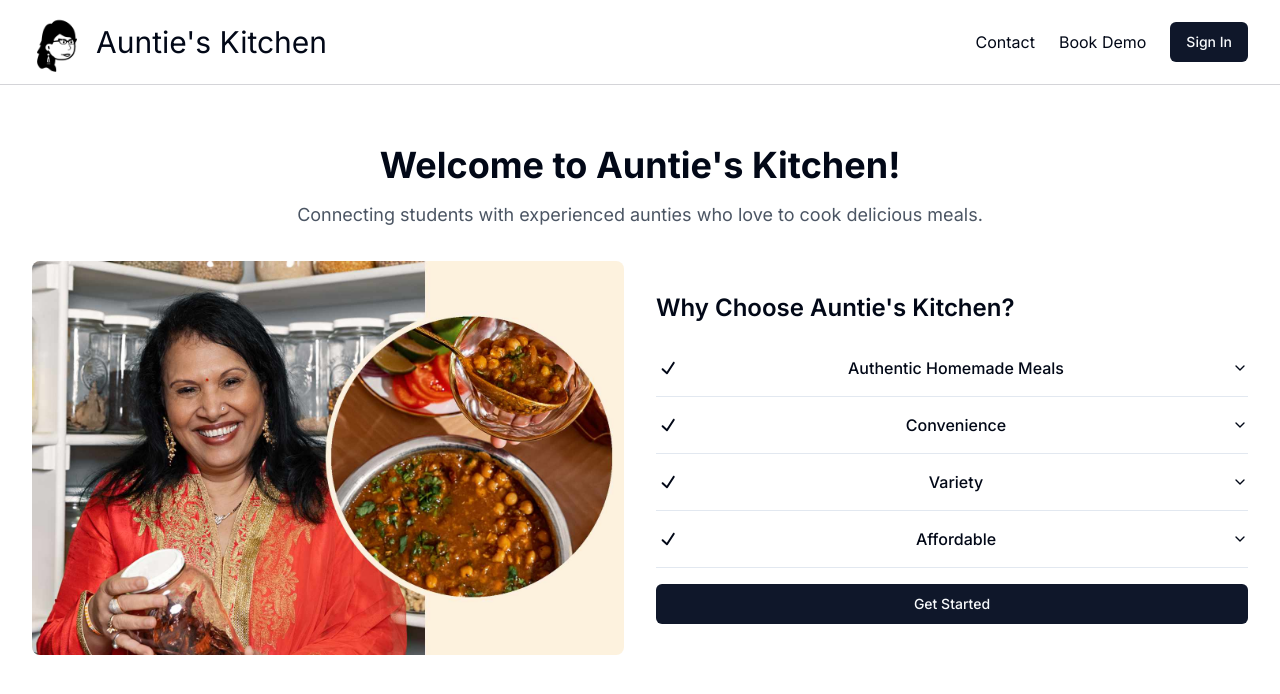
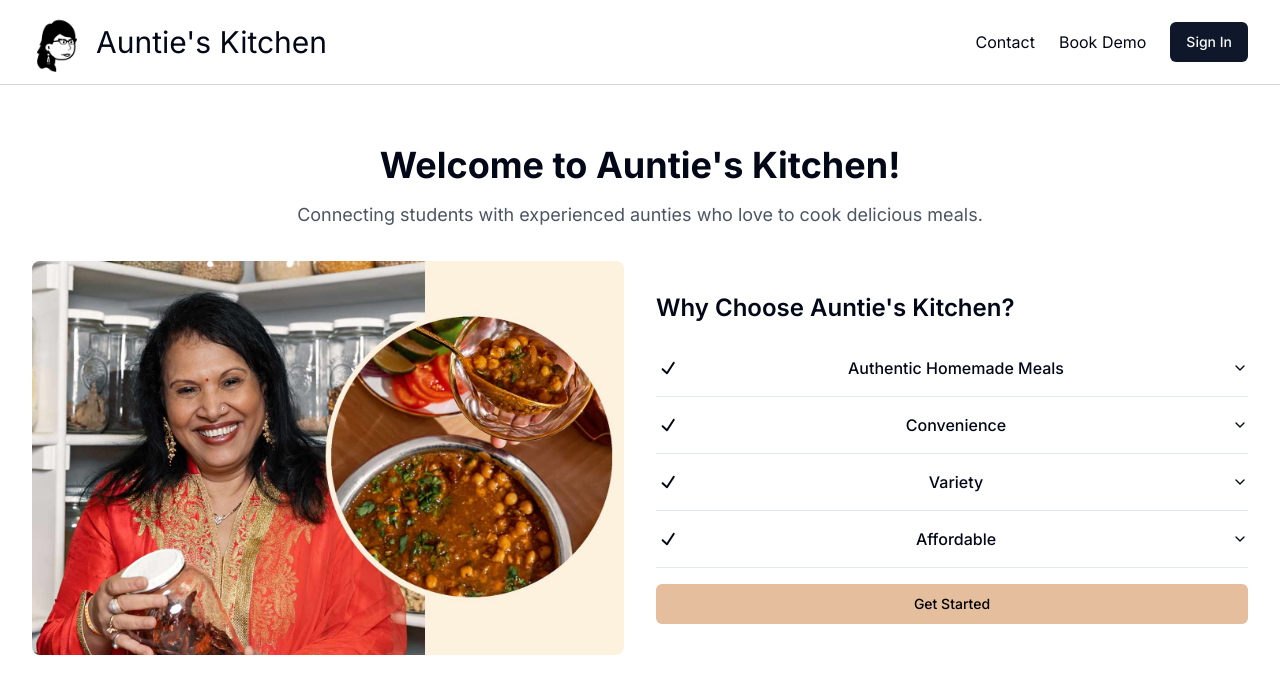
Before and after one commit to ryanchansf/aunties-kitchen, a Next.js app: page / in a window 1280 px wide. Shown: the top 694 px of the page. Built offline with nearby package versions, Linux system fonts and the light colour scheme; no server answers.

Commit message:
minor styling

```diff
--- a/src/app/api/meal/route.ts
+++ b/src/app/api/meal/route.ts
@@ -9,10 +9,20 @@ export async function POST(req: Request) {
       await req.json();
 
     const studentIds: string[] = [];
-    console.log( name, description, school, meetTime, capacity, price );
+    const count = 0;
+    console.log(name, description, school, meetTime, capacity, price, count);
 
     await connectDB();
-    await Meal.create({ name, description, school, meetTime, studentIds, capacity, price});
+    await Meal.create({
+      name,
+      description,
+      school,
+      meetTime,
+      studentIds,
+      capacity,
+      price,
+      count,
+    });
 
     return NextResponse.json({ message: "Meal created." }, { status: 201 });
   } catch (error) {
@@ -39,14 +49,17 @@ export async function GET(req: Request) {
 export async function DELETE(req: NextApiRequest) {
   try {
     // Parse the URL to get the id query parameter
-    const url = new URL(req.url ? req.url: "invalid");
-    const id = url.searchParams.get('id');
+    const url = new URL(req.url ? req.url : "invalid");
+    const id = url.searchParams.get("id");
 
     // Delete the meal with the provided ID from the database
     await Meal.deleteOne({ _id: id });
 
     // Return a success message
-    return NextResponse.json({ message: "Meal deleted successfully." }, { status: 200 });
+    return NextResponse.json(
+      { message: "Meal deleted successfully." },
+      { status: 200 }
+    );
   } catch (error) {
     // Return an error message if deletion fails
     return NextResponse.json(
--- a/src/app/login/page.tsx
+++ b/src/app/login/page.tsx
@@ -20,7 +20,7 @@ export default async function Login() {
   return (
     <main className="mt-10">
       <div className="flex items-center justify-center min-h-screen">
-                <Card>
+        <Card className="w-96 h-50">
           <CardHeader>
             <CardTitle>Sign In</CardTitle>
             <CardDescription>
--- a/src/app/page.tsx
+++ b/src/app/page.tsx
@@ -75,7 +75,7 @@ export default function Home() {
             ))}
           </Accordion>
 
-          <Button asChild className="mt-4">
+          <Button asChild className="mt-4" variant="brown">
             <Link href="/login">Get Started</Link>
           </Button>
         </div>
--- a/src/components/ui/button.tsx
+++ b/src/components/ui/button.tsx
@@ -18,6 +18,7 @@ const buttonVariants = cva(
           "bg-secondary text-secondary-foreground hover:bg-secondary/80",
         ghost: "hover:bg-accent hover:text-accent-foreground",
         link: "text-primary underline-offset-4 hover:underline",
+        brown: "bg-brown1 text-black hover:bg-brown1/90",
       },
       size: {
         default: "h-10 px-4 py-2",
--- a/tailwind.config.ts
+++ b/tailwind.config.ts
@@ -52,6 +52,7 @@ const config = {
           DEFAULT: "hsl(var(--card))",
           foreground: "hsl(var(--card-foreground))",
         },
+       "brown1": "#E5BE9E",
       },
       borderRadius: {
         lg: "var(--radius)",
```
Lines whose indentation alone changed are shown as unchanged.
